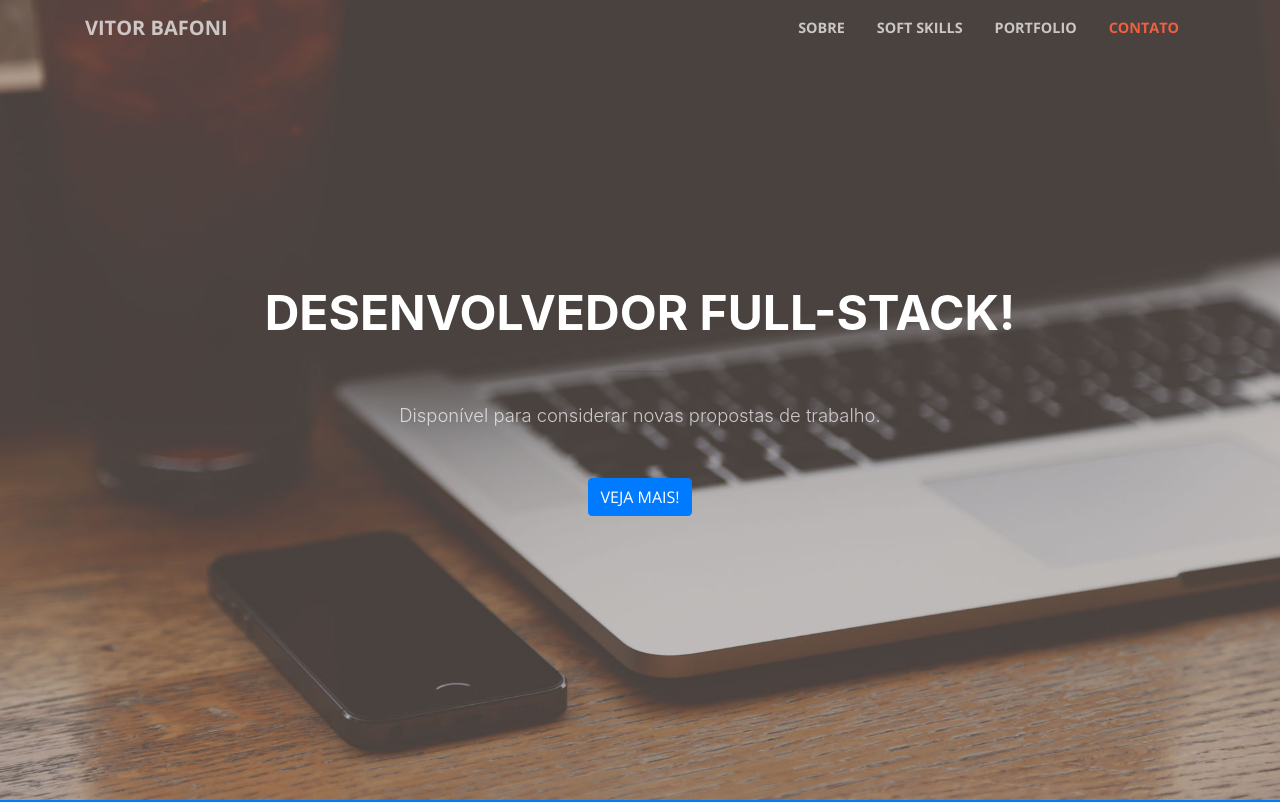
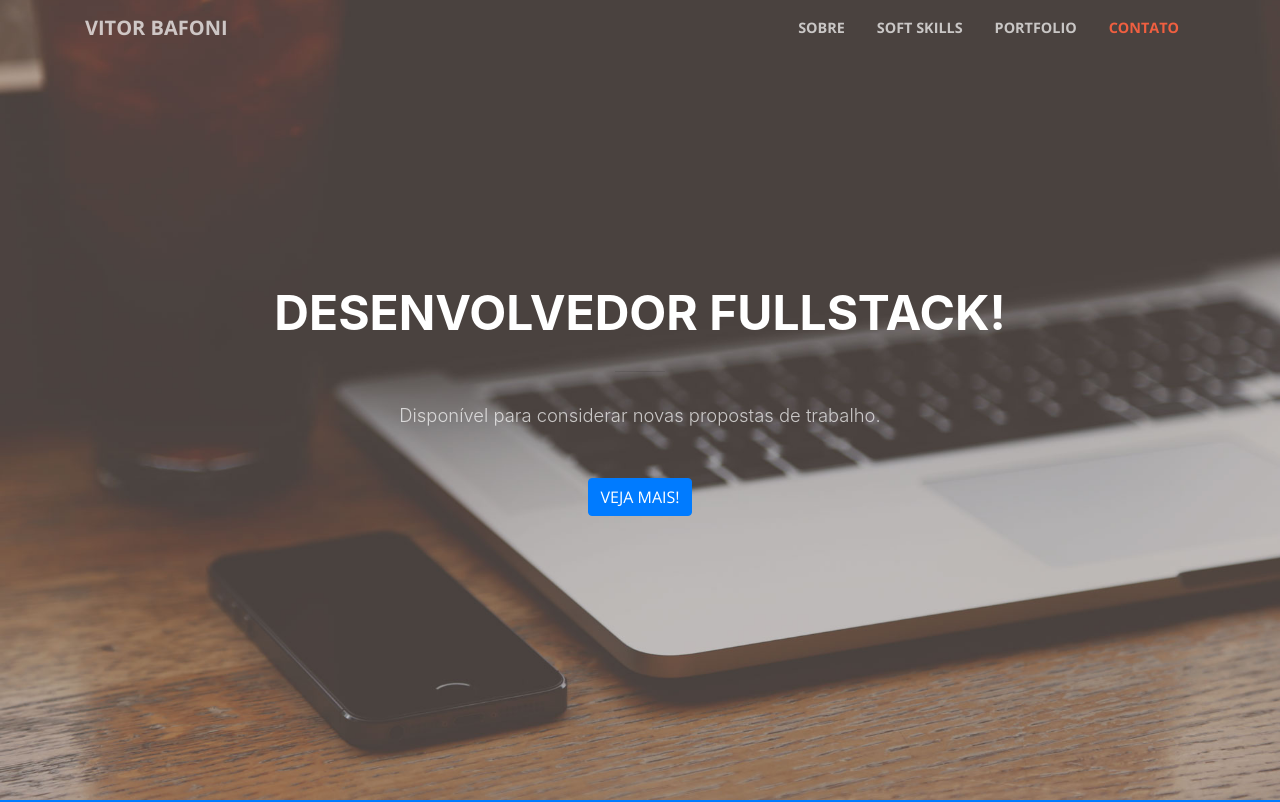
Before and after one commit to vitorbafoni/Portfolio, a website with bundled scripts: page index.html in a window 1280 px wide. Shown: the top 802 px of the page. Built offline with nearby package versions, Linux system fonts and the light colour scheme.

Commit message:
Update index.html

```diff
--- a/index.html
+++ b/index.html
@@ -61,7 +61,7 @@
         <div class="row">
           <div class="col-lg-10 mx-auto">
             <h1 class="text-uppercase">
-              <strong>Desenvolvedor Full-Stack!</strong>
+              <strong>Desenvolvedor Fullstack!</strong>
             </h1>
             <hr>
           </div>
```
